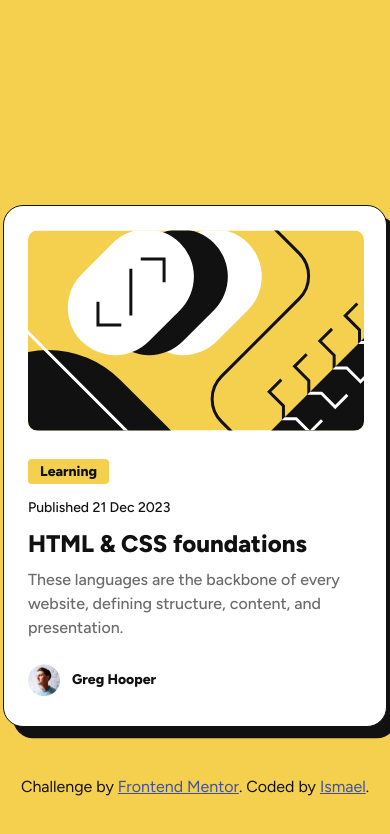
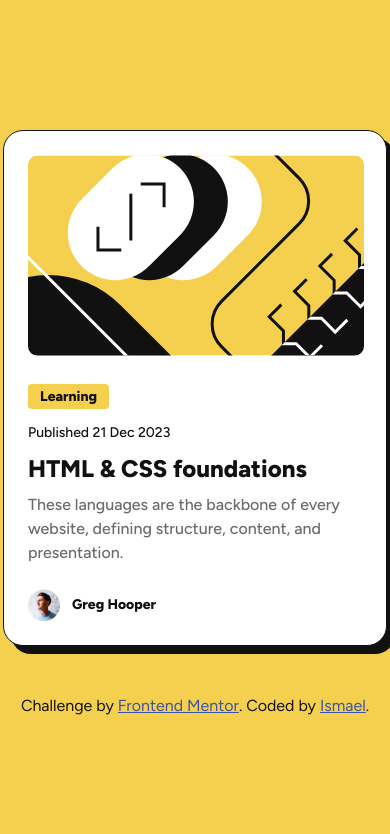
Before and after one commit to ismael-dev1/Blog-preview-card, a plain HTML site: page index.html in a window 390 px wide. Drawn offline with Linux system fonts and the light colour scheme.

Commit message:
feat: add corrections in: box-shadow, body height and card height/responsivity

```diff
--- a/style.css
+++ b/style.css
@@ -17,7 +17,7 @@ body {
     Background-color: #F4D04E;
 
     width: 100%;
-    height: 100rem;
+    min-height: 100vh;
 
     font-size: 1.6rem;
     font-family: 'Figtree';
@@ -35,7 +35,6 @@ body {
 .preview-card {
     background-color: #FFFFFF;
     width: 38.4rem;
-    height: 52.2rem;
 
     padding: 2.4rem;
     margin-bottom: 5rem;
@@ -43,7 +42,7 @@ body {
     border: 0.1rem solid #111111;
     border-radius: 2rem;
 
-    box-shadow: 1rem 1cap 0 #111111; /*New*/
+    box-shadow: 0.8rem 0.8rem 0px #111111; /*New*/
 }
 
 .image {
```
